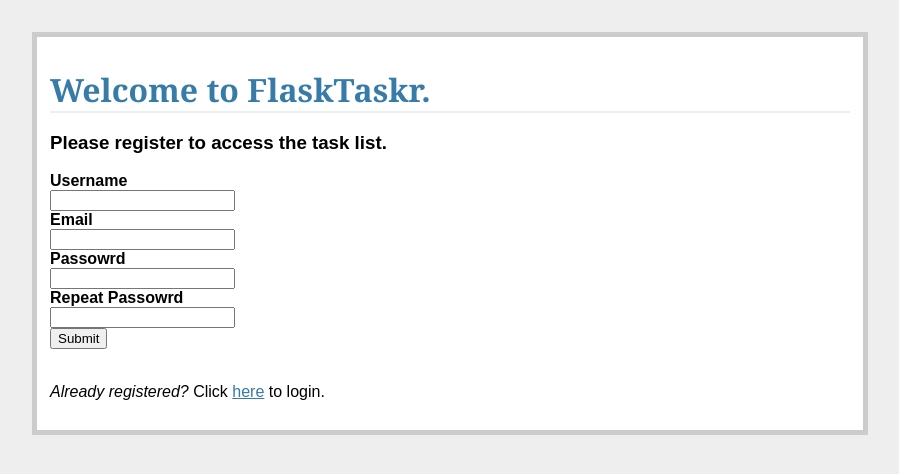
After one commit to sergeytrubin/FlaskTaskr, a Flask app: page /register/ in a window 1280 px wide. The commit adds this page. Shown: the top 474 px of the page, without its empty margins (190-1089 px from the left). Run offline with Flask 2, Linux system fonts and the light colour scheme.

Commit message:
Added authentication -Users are able to register -User identity is stored in postgres

```diff
--- a/config.py
+++ b/config.py
@@ -3,8 +3,6 @@ SECRET_KEY = os.urandom(32)
 # Grabs the folder where the script runs.
 basedir = os.path.abspath(os.path.dirname(__file__))
 
-USERNAME = 'admin'
-PASSWORD = 'admin'
 WTF_CSRF_ENABLED = True
 
 # Enable debug mode.
--- a/forms.py
+++ b/forms.py
@@ -1,6 +1,7 @@
 from flask_wtf import FlaskForm
-from wtforms import StringField, DateField, IntegerField, SelectField
-from wtforms.validators import DataRequired
+from wtforms import StringField, DateField, IntegerField, SelectField, \
+    PasswordField
+from wtforms.validators import DataRequired, Length, EqualTo
 
 
 class AddTaskForm(FlaskForm):
@@ -20,3 +21,36 @@ class AddTaskForm(FlaskForm):
         ]
     )
     status = IntegerField('Status')
+
+
+class RegisterForm(FlaskForm):
+    name = StringField(
+        'Username',
+        validators=[DataRequired(), Length(min=6, max=25)]
+    )
+    email = StringField(
+        'Email',
+        validators=[DataRequired(), Length(min=6, max=40)]
+    )
+    password = PasswordField(
+        'Passowrd',
+        validators=[DataRequired(), Length(min=6, max=40)]
+    )
+    confirm = PasswordField(
+        'Repeat Passowrd',
+        validators=[
+            DataRequired(),
+            EqualTo('password', message='Passwords must match')
+        ]
+    )
+
+
+class LoginForm(FlaskForm):
+    name = StringField(
+        'Username',
+        validators=[DataRequired()]
+    )
+    password = PasswordField(
+        'Password',
+        validators=[DataRequired()]
+    )
--- /dev/null
+++ b/templates/register.html
@@ -0,0 +1,35 @@
+{% extends "_base.html" %}
+{% block content %}
+
+  <h1>Welcome to FlaskTaskr.</h1>
+  <h3>Please register to access the task list.</h3>
+  <form method="POST" action="">
+    {{ form.csrf_token }}
+    <div>
+      {{ form.name.label }}
+      {{ form.name }}
+    </div>
+    <div>
+      {{ form.email.label }}
+      {{ form.email}}
+    </div>
+    <div>
+      {{ form.password.label }}
+      {{ form.password}}
+    </div>
+    <div>
+      {{ form.confirm.label }}
+      {{ form.confirm}}
+    </div>
+    <div>
+      <button type="submit">Submit</button>
+    </div>
+  </form>
+
+  <br>
+
+  <div class="">
+    <p><em>Already registered?</em> Click <a href="/">here</a> to login.</p>
+  </div>
+
+{% endblock %}
--- a/views.py
+++ b/views.py
@@ -1,17 +1,23 @@
+#-----------------------------------------------------------#
+#                       Imports                             #
+#-----------------------------------------------------------#
+
 from flask import Flask, render_template, request, session, \
-    flash, redirect, url_for, g, abort
+    flash, redirect, url_for, abort
 from flask_sqlalchemy import SQLAlchemy
 from flask_migrate import Migrate
 from functools import wraps
-from forms import AddTaskForm
+from forms import AddTaskForm, RegisterForm, LoginForm
 
-# condif
+#-----------------------------------------------------------#
+#                       Config                              #
+#-----------------------------------------------------------#
 
 app = Flask(__name__)
 app.config.from_object('config')
 db = SQLAlchemy(app)
 
-from models import Task
+from models import Task, User
 
 migrate = Migrate(app, db)
 
@@ -34,18 +40,41 @@ def logout():
     return redirect(url_for('login'))
 
 
+@app.route('/register/', methods=['GET', 'POST'])
+def register():
+    error = None
+    form = RegisterForm(request.form)
+    if request.method == 'POST':
+        if form.validate_on_submit():
+            new_user = User(
+                form.name.data,
+                form.email.data,
+                form.password.data,
+            )
+            db.session.add(new_user)
+            db.session.commit()
+            db.session.close()
+            flash('Thanks for registering. Please login.')
+            return redirect(url_for('login'))
+    return render_template('register.html', form=form, error=error)
+
+
 @app.route('/', methods=['GET', 'POST'])
 def login():
     error = None
+    form = LoginForm(request.form)
     if request.method == 'POST':
-        if request.form['username'] != app.config['USERNAME'] or \
-                request.form['password'] != app.config['PASSWORD']:
-            error = 'Invalid Credentials. Please try again.'
-            return render_template('login.html', error=error)
+        if form.validate_on_submit():
+            user = User.query.filter_by(name=request.form['name']).first()
+            if user is not None and user.password == request.form['password']:
+                session['logged_in'] = True
+                flash('Welcome!')
+                return redirect(url_for('tasks'))
+            else:
+                error = 'Invalid username or password.'
         else:
-            session['logged_in'] = True
-            return redirect(url_for('tasks'))
-    return render_template('login.html')
+            error = 'Both fields are required.'
+    return render_template('login.html', form=form, error=error)
 
 
 @app.route('/tasks/')
@@ -81,7 +110,7 @@ def new_task():
                 db.session.commit()
             except:
                 error = True
-                db.session.rollback
+                db.session.rollback()
             finally:
                 db.session.close()
                 flash("New entry was succesfully posted!")
@@ -119,7 +148,3 @@ def delete_entry(task_id):
         db.session.close()
         flash('The task was deleted.')
     return redirect(url_for('tasks'))
-
-
-if __name__ == '__main__':
-    app.run(host='192.168.1.173')
```
Also changed, not shown: templates/login.html (+19 -16 lines).
